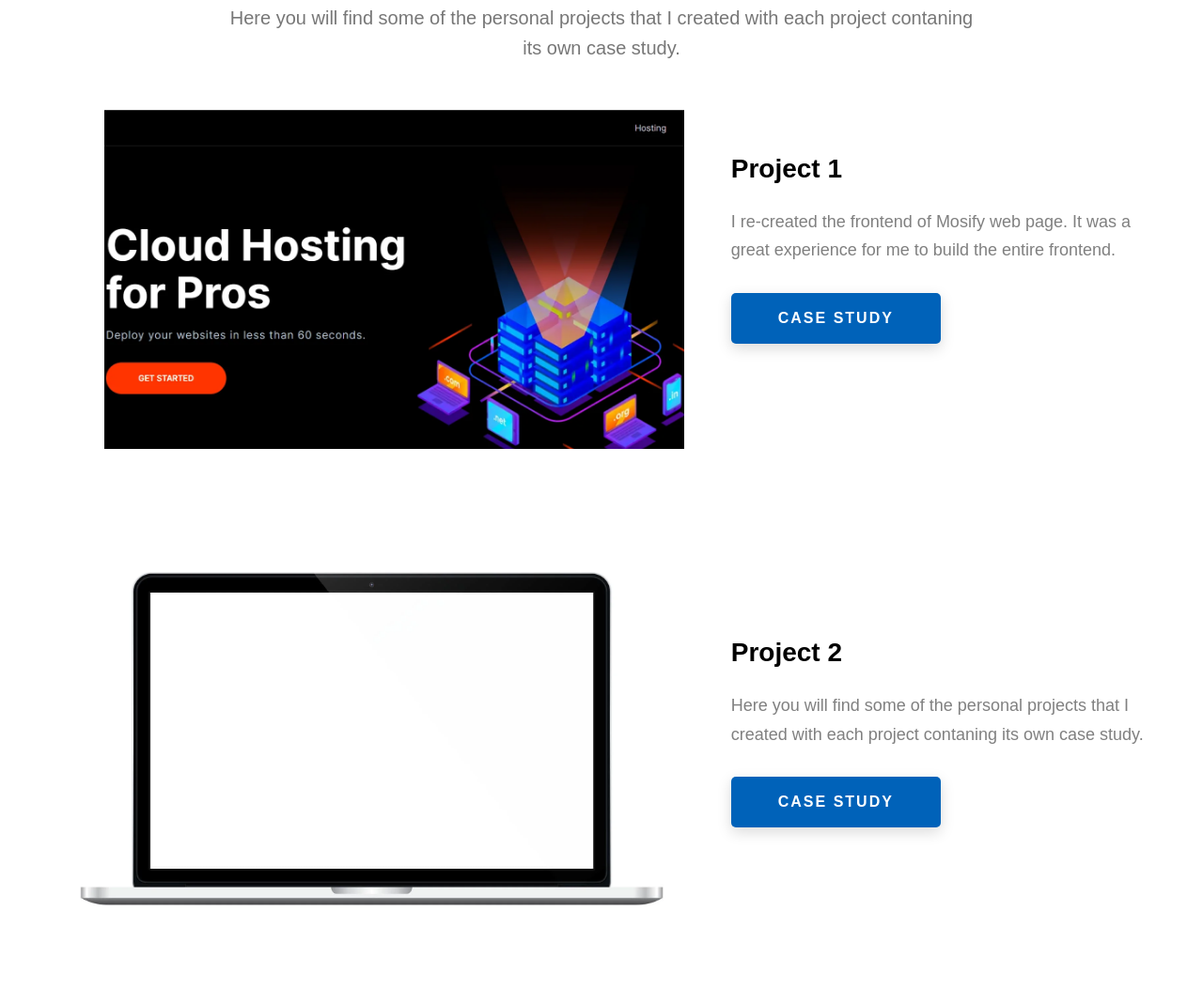
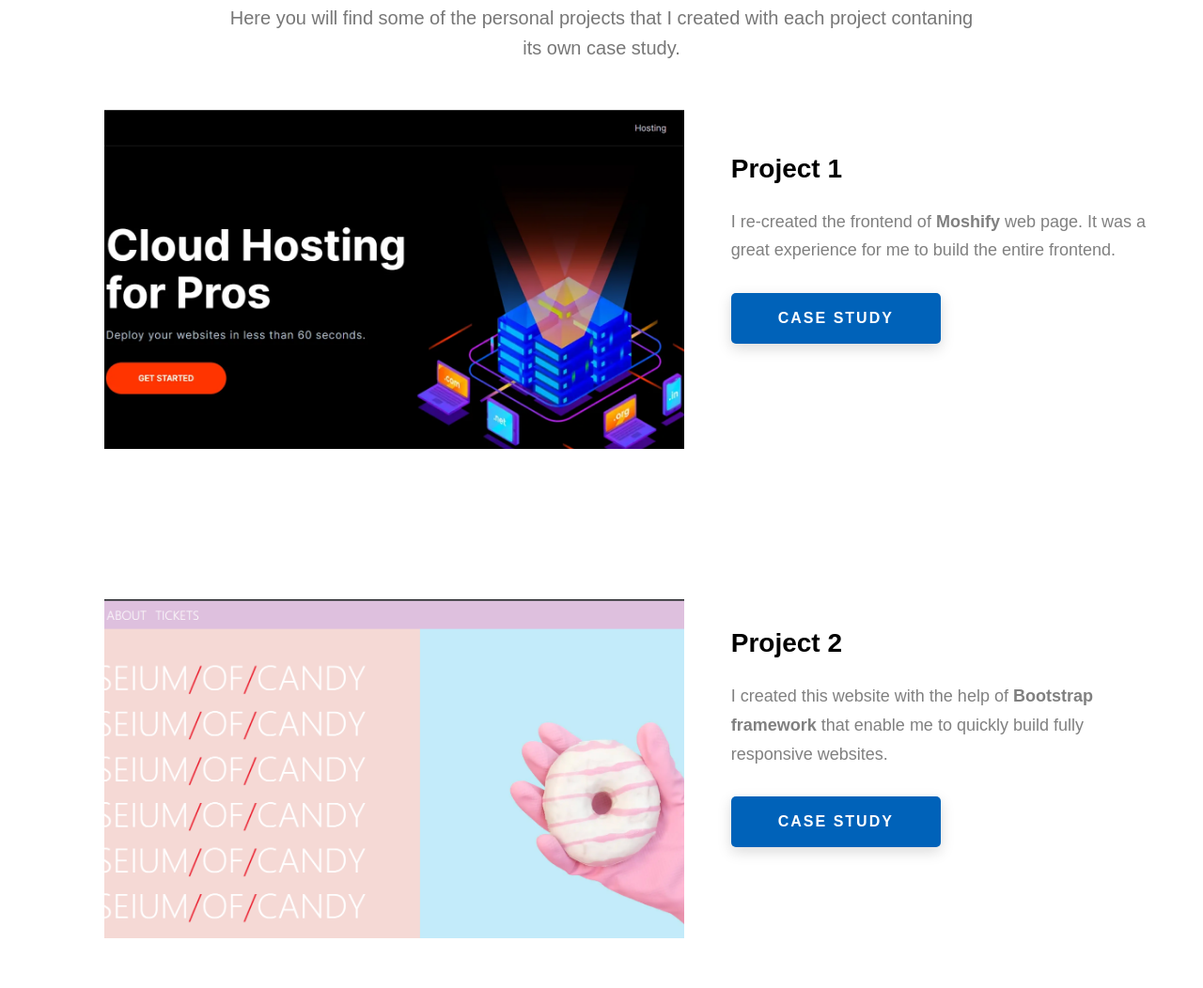
Before and after one commit to Shruthi-Mukkeri/shruthiportfolio, a website built with Parcel: page index.html in a window 1280 px wide. Shown: the part 1716-2768 px from the top of the page at 94% size. Built offline with nearby package versions, Linux system fonts and the light colour scheme.

Commit message:
Bootstrap project is added.

```diff
--- a/index.html
+++ b/index.html
@@ -138,8 +138,8 @@
             <div class="projects__row-content">
               <h3 class="projects__row-content-title">Project 1</h3>
               <p class="projects__row-content-desc">
-                I re-created the frontend of Mosify web page. It was a great
-                experience for me to build the entire frontend.
+                I re-created the frontend of <strong>Moshify</strong> web page.
+                It was a great experience for me to build the entire frontend.
               </p>
               <a
                 href="https://shruthified.netlify.app/#"
@@ -152,12 +152,14 @@
           <div class="projects__row">
             <div class="projects__row-img-cont">
               <picture>
-                <source type="image/webp" srcset="images/jpeg/project.webp" />
-                <source type="image/jpeg" srcset="images/jpeg/project.jpeg" />
+                <source
+                  type="image/png"
+                  srcset="images/jpeg/candies - Copy.png"
+                />
                 <img
-                  src="./images/jpeg/project.jpeg"
+                  src="/images/jpeg/candies - Copy.png"
                   alt="Software Screenshot"
-                  class="projects__row-img"
+                  class="projects__row-img pic"
                   loading="lazy"
                 />
               </picture>
@@ -165,12 +167,14 @@
             <div class="projects__row-content">
               <h3 class="projects__row-content-title">Project 2</h3>
               <p class="projects__row-content-desc">
-                Here you will find some of the personal projects that I created
-                with each project contaning its own case study.
+                I created this website with the help of
+                <strong>Bootstrap framework</strong> that enable me to quickly
+                build fully responsive websites.
               </p>
               <a
-                href="./index.html"
+                href="https://explore-candies.netlify.app/"
                 class="btn btn--med btn--theme dynamicBgClr"
+                target="_blank"
                 >Case Study</a
               >
             </div>
```
Also changed, not shown: components/Projects.html (+13 -11 lines), images/jpeg/candies - Copy.png (added), images/jpeg/candies.png (added).
